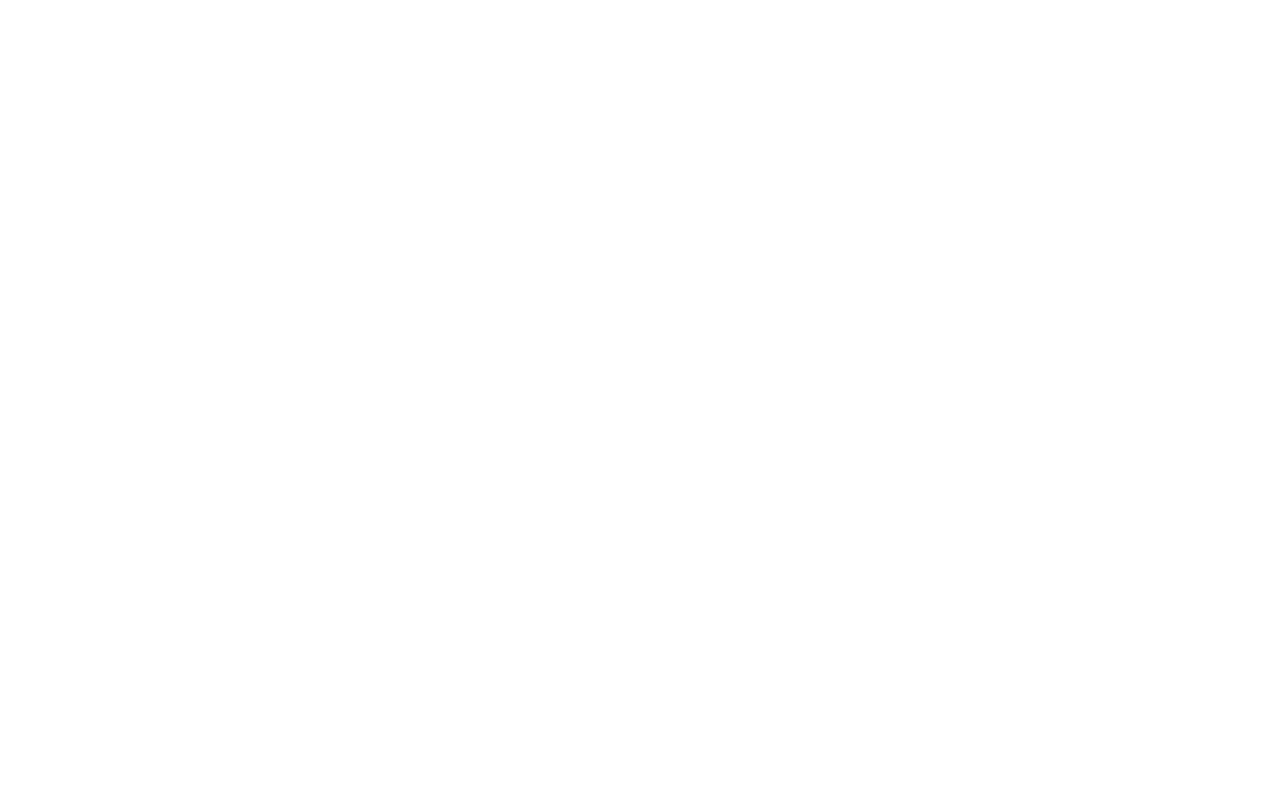
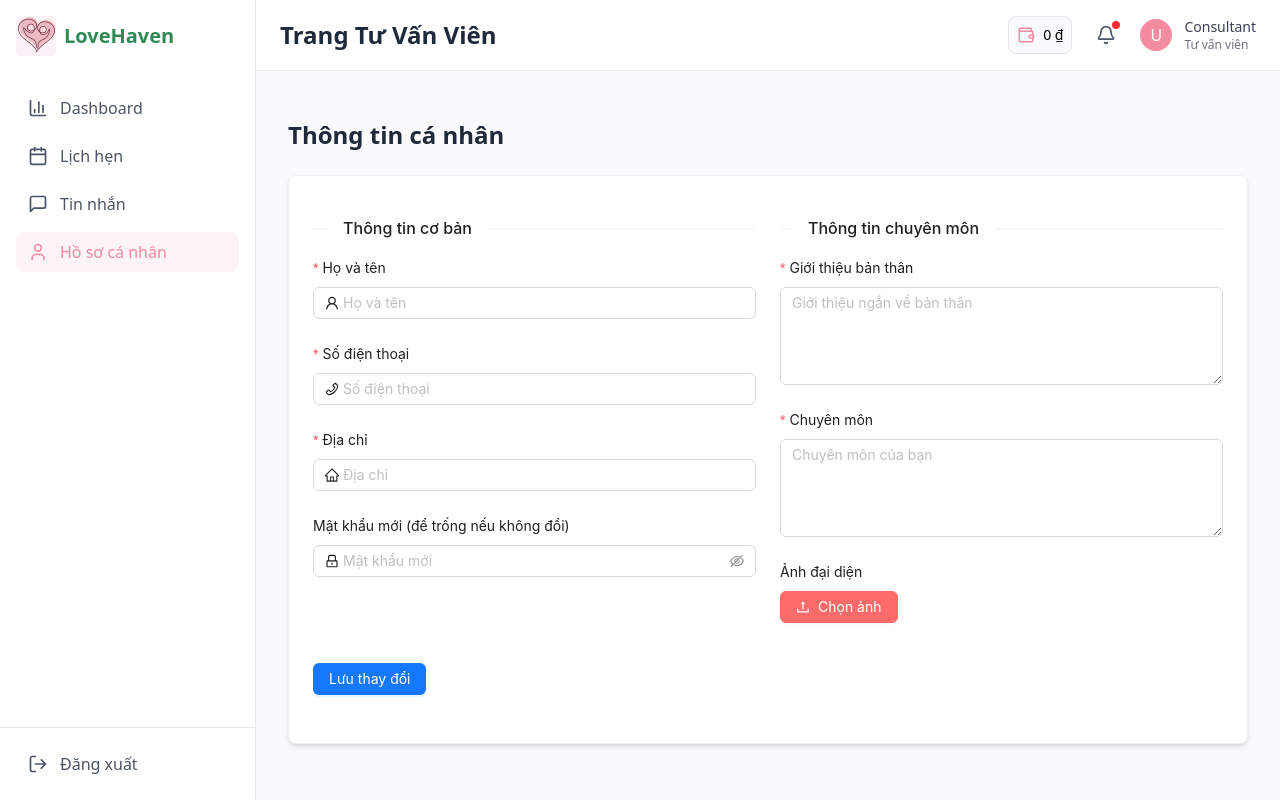
Before and after one commit to haotq2003/LoveHaven, a React (Vite) app: page /consultant/profile in a window 1280 px wide. Before the commit this address had no page. Built offline with nearby package versions, Linux system fonts and the light colour scheme; what @cloudinary/url-gen would draw is missing.

Commit message:
update--priifle

```diff
--- a/src/App.jsx
+++ b/src/App.jsx
@@ -37,6 +37,7 @@
 import PaymentSuccess from './pages/user/PaymentSuccess'
 import Revenue from './pages/manager/Revenue'
 import Appointments from './pages/manager/Appointments'
+import ConsultantProfile from './pages/consultant/Profile'
 
 
 
@@ -81,6 +82,7 @@
           <Route path="/consultant/appointments/:id" element={<AppointmentDetail />} />
           <Route path="appointments" element={<AppointmentScheduler />} />
           <Route path="chat" element={<Chat />} />
+          <Route path="profile" element={<ConsultantProfile />} />
           {/* Thêm các routes khác cho consultant ở đây */}
       </Route>
    </Routes>
--- a/src/components/consultant/Sidebar.jsx
+++ b/src/components/consultant/Sidebar.jsx
@@ -1,6 +1,6 @@
 import React from 'react'
 import { Link, useLocation, useNavigate } from 'react-router-dom'
-import { Users, MessageSquare, BarChart3, FileText, Calendar, Settings, LogOut } from 'lucide-react'
+import { Users, MessageSquare, BarChart3, FileText, Calendar, Settings, LogOut, User } from 'lucide-react'
 import logo from '../../assets/logo.jpg'
 import { useAuth } from '../../context/AuthContext'
 
@@ -13,6 +13,7 @@
     { name: 'Lịch hẹn', icon: <Calendar size={20} />, path: '/consultant/appointments' },
     // { name: 'Khách hàng', icon: <Users size={20} />, path: '/consultant/clients' },
     { name: 'Tin nhắn', icon: <MessageSquare size={20} />, path: '/consultant/chat' },
+    { name: 'Hồ sơ cá nhân', icon: <User size={20} />, path: '/consultant/profile' },
   ]
   const handleLogout = () => {
     logout();
--- /dev/null
+++ b/src/pages/consultant/Profile.jsx
@@ -0,0 +1,199 @@
+import React, { useState, useEffect } from 'react';
+import { Form, Input, Button, message, Spin, Card, Divider } from 'antd';
+import { UserOutlined, PhoneOutlined, HomeOutlined, LockOutlined } from '@ant-design/icons';
+import { useAuth } from '../../context/AuthContext';
+import { consultantService } from '../../services/consultants.service';
+import ImageUploader from '../../components/common/ImageUploader';
+import { jwtDecode } from 'jwt-decode';
+
+const Profile = () => {
+  const [form] = Form.useForm();
+  const { userToken } = useAuth();
+  const [loading, setLoading] = useState(true);
+  const [saving, setSaving] = useState(false);
+  const [consultant, setConsultant] = useState(null);
+  const [imageUrl, setImageUrl] = useState('');
+  const [imagePublicId, setImagePublicId] = useState('');
+
+  useEffect(() => {
+    const fetchConsultantData = async () => {
+      try {
+        if (userToken) {
+          const decoded = jwtDecode(userToken);
+          const accountId = decoded.id;
+
+          const response = await consultantService.getConsultantById(accountId);
+          if (response && response.data) {
+            setConsultant(response.data);
+            form.setFieldsValue({
+              name: response.data.account.name,
+              phone: response.data.account.phone,
+              address: response.data.account.address,
+              bio: response.data.bio,
+              expertise: response.data.expertise,
+            });
+
+            // Nếu có hình ảnh, thiết lập URL
+            if (response.data.account.urlImage) {
+              setImageUrl(response.data.account.urlImage.trim());
+            }
+          }
+        }
+      } catch (error) {
+        console.error('Lỗi khi lấy thông tin tư vấn viên:', error);
+        message.error('Không thể lấy thông tin tư vấn viên');
+      } finally {
+        setLoading(false);
+      }
+    };
+
+    fetchConsultantData();
+  }, [userToken, form]);
+
+  const onFinish = async (values) => {
+    setSaving(true);
+    try {
+      if (!consultant) {
+        message.error('Không tìm thấy thông tin tư vấn viên');
+        return;
+      }
+
+      const updateData = {
+        bio: values.bio,
+        expertise: values.expertise,
+        accountId: consultant.account.id,
+        imagesID: [], // Sẽ cập nhật sau khi có chức năng upload nhiều ảnh
+        password: values.password || undefined, // Chỉ gửi password nếu được nhập
+        name: values.name,
+        phone: values.phone,
+        address: values.address
+      };
+
+      const response = await consultantService.updateProfileConsultant(updateData);
+      if (response) {
+        message.success('Cập nhật thông tin thành công');
+      }
+    } catch (error) {
+      console.error('Lỗi khi cập nhật thông tin:', error);
+      message.error('Không thể cập nhật thông tin');
+    } finally {
+      setSaving(false);
+    }
+  };
+
+  const handleImageUploaded = (url, publicId) => {
+    setImageUrl(url);
+    setImagePublicId(publicId);
+  };
+
+  if (loading) {
+    return (
+      <div className="flex justify-center items-center h-full">
+        <Spin size="large" />
+      </div>
+    );
+  }
+
+  return (
+    <div className="container mx-auto px-4 py-8">
+      <h1 className="text-2xl font-bold text-gray-800 mb-6">Thông tin cá nhân</h1>
+
+      <Card className="shadow-md mb-8">
+        <Form
+          form={form}
+          layout="vertical"
+          onFinish={onFinish}
+          initialValues={{
+            name: consultant?.account?.name || '',
+            phone: consultant?.account?.phone || '',
+            address: consultant?.account?.address || '',
+            bio: consultant?.bio || '',
+            expertise: consultant?.expertise || ''
+          }}
+        >
+          <div className="grid grid-cols-1 md:grid-cols-2 gap-6">
+            <div>
+              <Divider orientation="left">Thông tin cơ bản</Divider>
+
+              <Form.Item
+                name="name"
+                label="Họ và tên"
+                rules={[{ required: true, message: 'Vui lòng nhập họ và tên' }]}
+              >
+                <Input prefix={<UserOutlined />} placeholder="Họ và tên" />
+              </Form.Item>
+
+              <Form.Item
+                name="phone"
+                label="Số điện thoại"
+                rules={[{ required: true, message: 'Vui lòng nhập số điện thoại' }]}
+              >
+                <Input prefix={<PhoneOutlined />} placeholder="Số điện thoại" />
+              </Form.Item>
+
+              <Form.Item
+                name="address"
+                label="Địa chỉ"
+                rules={[{ required: true, message: 'Vui lòng nhập địa chỉ' }]}
+              >
+                <Input prefix={<HomeOutlined />} placeholder="Địa chỉ" />
+              </Form.Item>
+
+              <Form.Item
+                name="password"
+                label="Mật khẩu mới (để trống nếu không đổi)"
+                rules={[
+                  { min: 6, message: 'Mật khẩu phải có ít nhất 6 ký tự' }
+                ]}
+              >
+                <Input.Password prefix={<LockOutlined />} placeholder="Mật khẩu mới" />
+              </Form.Item>
+            </div>
+
+            <div>
+              <Divider orientation="left">Thông tin chuyên môn</Divider>
+
+              <Form.Item
+                name="bio"
+                label="Giới thiệu bản thân"
+                rules={[{ required: true, message: 'Vui lòng nhập giới thiệu bản thân' }]}
+              >
+                <Input.TextArea rows={4} placeholder="Giới thiệu ngắn về bản thân" />
+              </Form.Item>
+
+              <Form.Item
+                name="expertise"
+                label="Chuyên môn"
+                rules={[{ required: true, message: 'Vui lòng nhập chuyên môn' }]}
+              >
+                <Input.TextArea rows={4} placeholder="Chuyên môn của bạn" />
+              </Form.Item>
+
+              <Form.Item
+                label="Ảnh đại diện"
+              >
+                <div className="mb-4">
+
+                  <ImageUploader   maxCount={1}  onImageUploaded={handleImageUploaded} />
+                </div>
+              </Form.Item>
+            </div>
+          </div>
+
+          <Form.Item className="mt-6">
+            <Button
+              type="primary"
+              htmlType="submit"
+              loading={saving}
+              className="bg-[#F48BA1] hover:bg-[#F48BA1]/80"
+            >
+              Lưu thay đổi
+            </Button>
+          </Form.Item>
+        </Form>
+      </Card>
+    </div>
+  );
+};
+
+export default Profile;
--- a/src/pages/user/PaymentSuccess.jsx
+++ b/src/pages/user/PaymentSuccess.jsx
@@ -1,5 +1,6 @@
 import React from 'react';
 import { useLocation, Link } from 'react-router-dom';
+import { formatCurrency } from '../../components/common/formatCurrency';
 
 const PaymentSuccess = () => {
   const location = useLocation();
@@ -25,7 +26,7 @@
        <p><strong>Địa chỉ:</strong> {bookingData.streetAddress}, {bookingData.district}</p>
 
         <p><strong>Thời gian:</strong> {bookingData.date} lúc {bookingData.time}</p>
-        <p><strong>Chi phí:</strong> {amount.toLocaleString()} VNĐ</p>
+        <p><strong>Chi phí:</strong> {formatCurrency(amount*0.5)}</p>
       </div>
 
       <Link to="/" className="mt-6 inline-block px-6 py-3 bg-[#FF6B6B] text-white rounded-lg shadow hover:bg-[#FF5252] transition">
--- a/src/pages/user/ServiceDetail.jsx
+++ b/src/pages/user/ServiceDetail.jsx
@@ -234,7 +234,7 @@
         state: {
           bookingData,
           bookingId,
-          amount: service.price,
+          amount: price ,
         },
       });
 
--- a/src/pages/user/Wallet.jsx
+++ b/src/pages/user/Wallet.jsx
@@ -188,9 +188,9 @@
           >
             Nạp tiền
           </button>
-          <button className="bg-red-500 hover:bg-red-600 text-white px-4 py-2 rounded-lg">
+          {/* <button className="bg-red-500 hover:bg-red-600 text-white px-4 py-2 rounded-lg">
             Rút tiền
-          </button>
+          </button> */}
           <button
             className="bg-gray-500 hover:bg-gray-600 text-white px-4 py-2 rounded-lg"
             onClick={handleOpenHistoryModal}
--- a/src/services/consultants.service.js
+++ b/src/services/consultants.service.js
@@ -31,9 +31,9 @@
     }
   },
 
-  updateProfileConsultant: async () => {
+  updateProfileConsultant: async (data) => {
     try {
-      const res = await axios.get(`${API_URL}/get-all-consultants`);
+      const res = await axios.put(`${API_URL}/update-consultant`,data);
       return res.data;
     } catch (error) {
       console.log(error);
```
